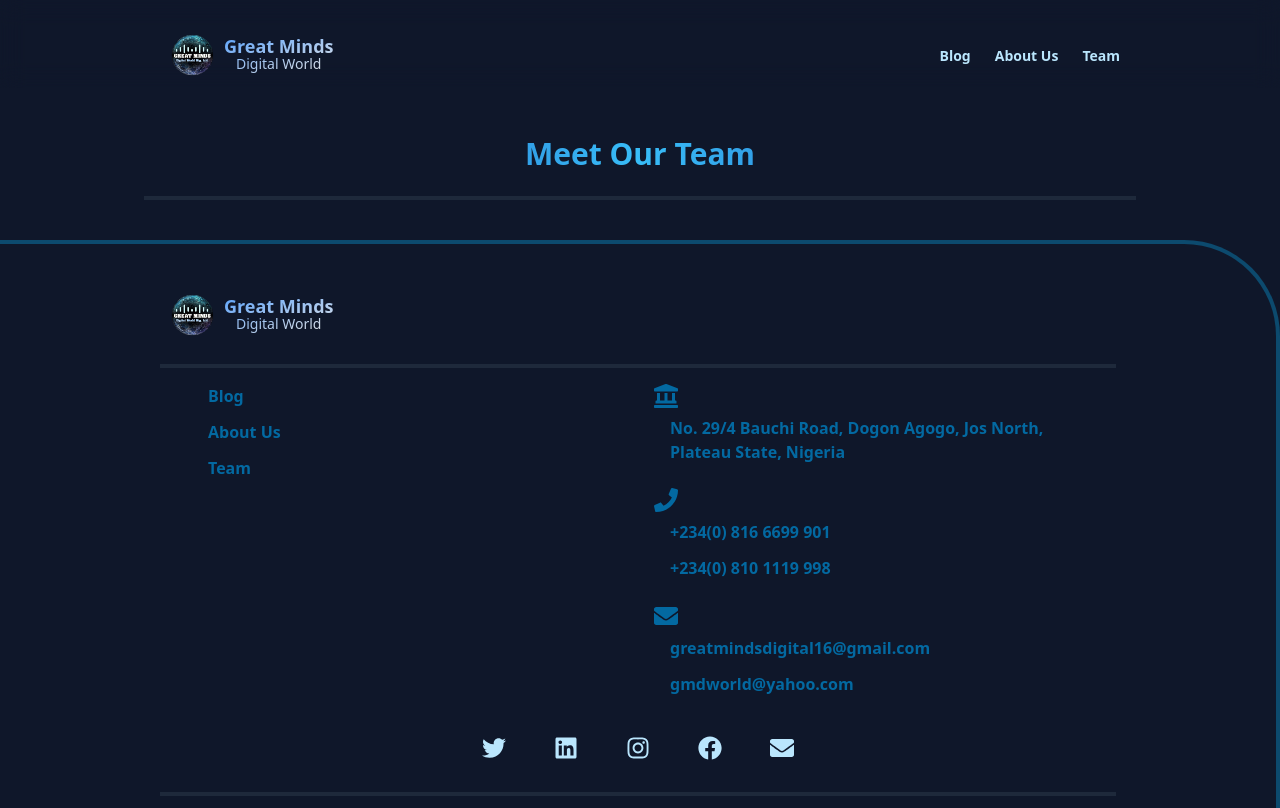
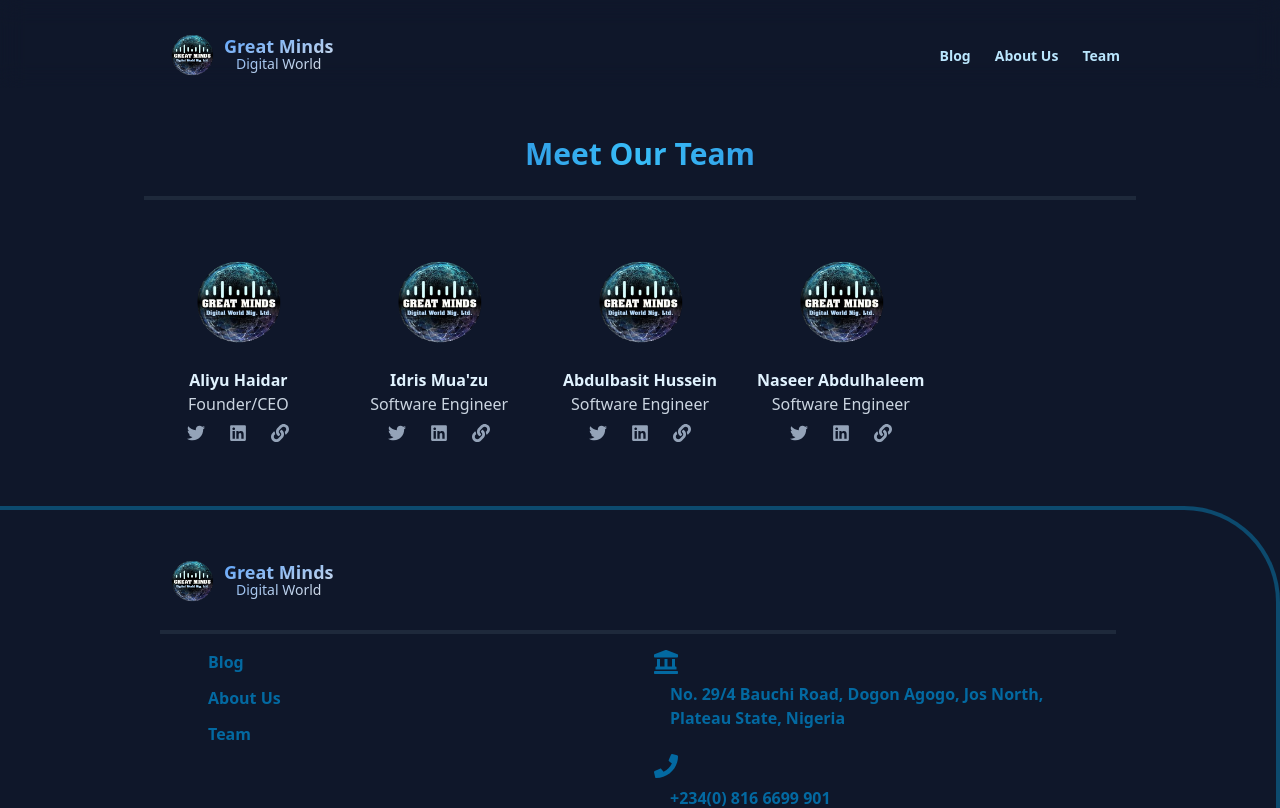
Before and after one commit to iam-idi/Great-minds-website, a React (Vite) app: page /team in a window 1280 px wide. Shown: the top 808 px of the page. Built offline with nearby package versions, Linux system fonts and the light colour scheme.

Commit message:
done with team

```diff
--- /dev/null
+++ b/data/team.js
@@ -0,0 +1,53 @@
+import logo from '../src/assets/images/logo.png';
+
+const teamData = [
+    {
+        name: 'Aliyu Haidar',
+        position: 'Founder/CEO',
+        skill: 'Cyber-Security & Data Analyst',
+        photo: logo,
+        links: {
+            twitter:'',
+            linkedin:'',
+            website:''
+        }
+    },
+
+    {
+        name: "Idris Mua'zu",
+        position: 'Software Engineer',
+        skill: 'Web, AI & ML',
+        photo: logo,
+        links: {
+            twitter:'',
+            linkedin:'',
+            website:'idris.vercel.app'
+        }
+    },
+
+    {
+        name: 'Abdulbasit Hussein',
+        position: 'Software Engineer',
+        skill: 'Web & Desktop Apps',
+        photo: logo,
+        links: {
+            twitter:'',
+            linkedin:'',
+            website:''
+        }
+    },
+
+    {
+        name: 'Naseer Abdulhaleem',
+        position: 'Software Engineer',
+        skill: 'Web & Cloud Computing',
+        photo: logo,
+        links: {
+            twitter:'',
+            linkedin:'',
+            website:''
+        }
+    },
+]
+
+export default teamData;
--- a/src/pages/Team.jsx
+++ b/src/pages/Team.jsx
@@ -1,10 +1,32 @@
-
-
+import { Link } from "react-router-dom";
+import teamData from "../../data/team";
+import { FaLink, FaLinkedin, FaTwitter } from "react-icons/fa";
 const Team = () => {
   return (
     <>
       <h1 className="text-xl xs:text-2xl sm:text-3xl bg-clip-text text-transparent bg-gradient-to-r from-blue-800 via-sky-400 to-blue-800 font-bold xs:font-extrabold text-center mt-4 sm:mt-6 md:mt-10 mb-4 sm:mb-6">Meet Our Team</h1>
       <div className="w-4/5 sm:w-full border-2 border-slate-800 mx-auto mt-0 mb-6 sm:mb-8 md:mb-10"></div>
+
+      <div className="grid grid-cols-1 xs:grid-cols-2 sm:grid-cols-3 md:grid-cols-4 xl:grid-cols-5 auto-rows-fr gap-2 sm:gap-3 mb-8 xs:mb-10 md:mb-14">
+        {teamData.map((team, index) => (
+
+          <div key={index} className="mb-1 sm:mb-2 text-center">
+
+            <img src={team.photo} alt='' className="w-24 xs:h-24 md:w-28 md:h-28 lg:w-32 lg:h-32 my-0 mx-auto rounded-full" />
+            <h2 className="break-words text-sm xs:font-semibold xl:text-base text-sky-100">{team.name}</h2>
+            <h3 className="break-words text-sm xl:text-base text-slate-300">{team.position}</h3>
+
+            <div className="flex gap-2 md:gap-4 xl:gap-6 justify-center items-center text-slate-400 font-semibold md:font-bold text-base xl:text-lg mt-2">
+              <Link to={team.links.twitter} className="hover:scale-125"><FaTwitter /></Link>
+              <Link to={team.links.linkedin} className="hover:scale-125"><FaLinkedin /></Link>
+              <Link to={team.links.website} className="hover:scale-125"><FaLink /></Link>
+            </div>
+
+          </div>
+
+        ))}
+      </div>
+
     </>
   )
 }
```
